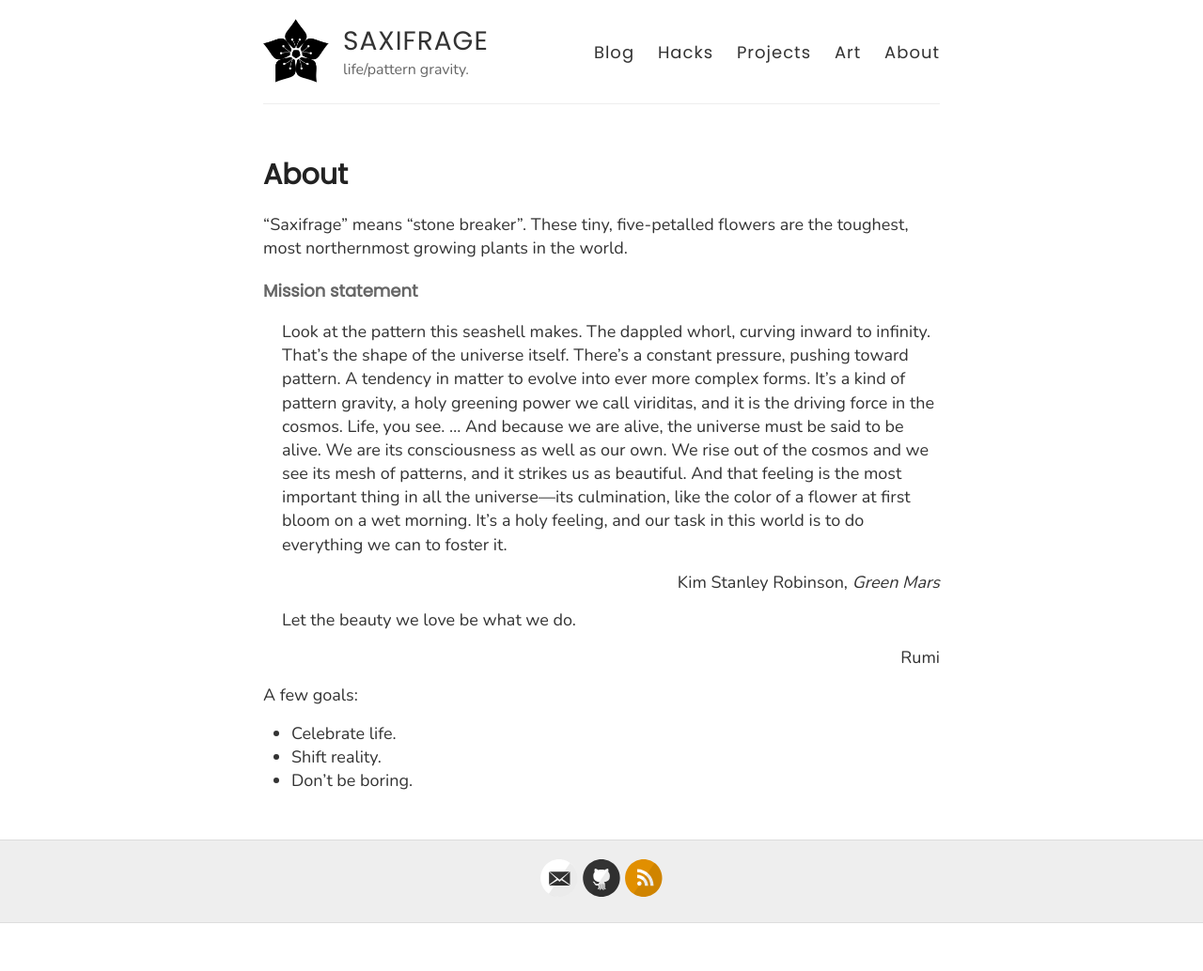
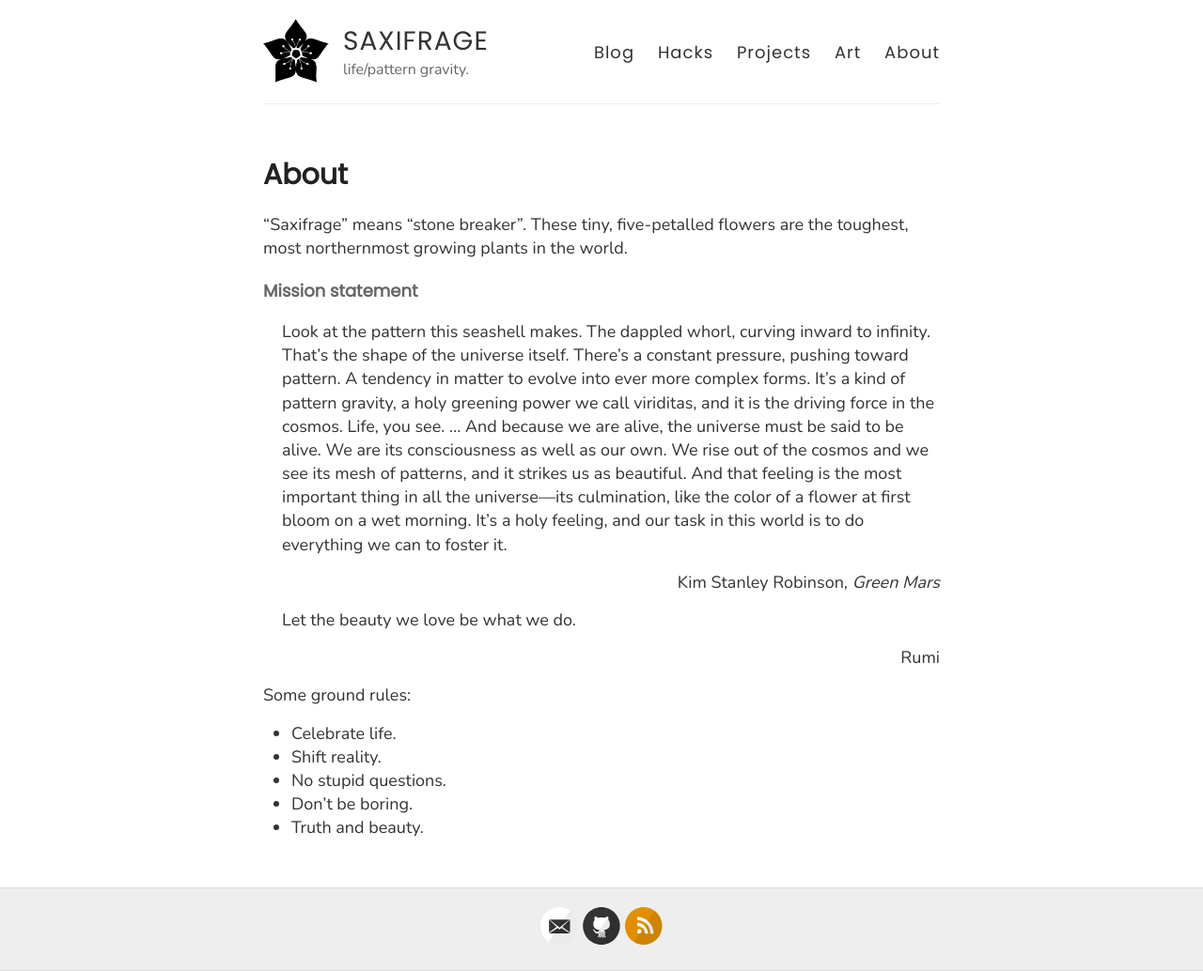
Before and after one commit to heptarch/heptarch.github.io, a Jekyll site: the page built from about.md, in a window 1280 px wide. Shown: the whole page at 94% size. Built offline with Jekyll 4.4.1, drawn with Linux system fonts in a browser that asks for light colours; before the commit the page ends 983 px from its top, so only the background shows below that.

Commit message:
Update about.md

```diff
--- a/about.md
+++ b/about.md
@@ -33,8 +33,10 @@ Let the beauty we love be what we do.
 
 <div style="text-align: right">Rumi</div>
 
-A few goals:
+Some ground rules:
 
 - Celebrate life.
 - Shift reality.
+- No stupid questions.
 - Don't be boring.
+- Truth and beauty.
```
